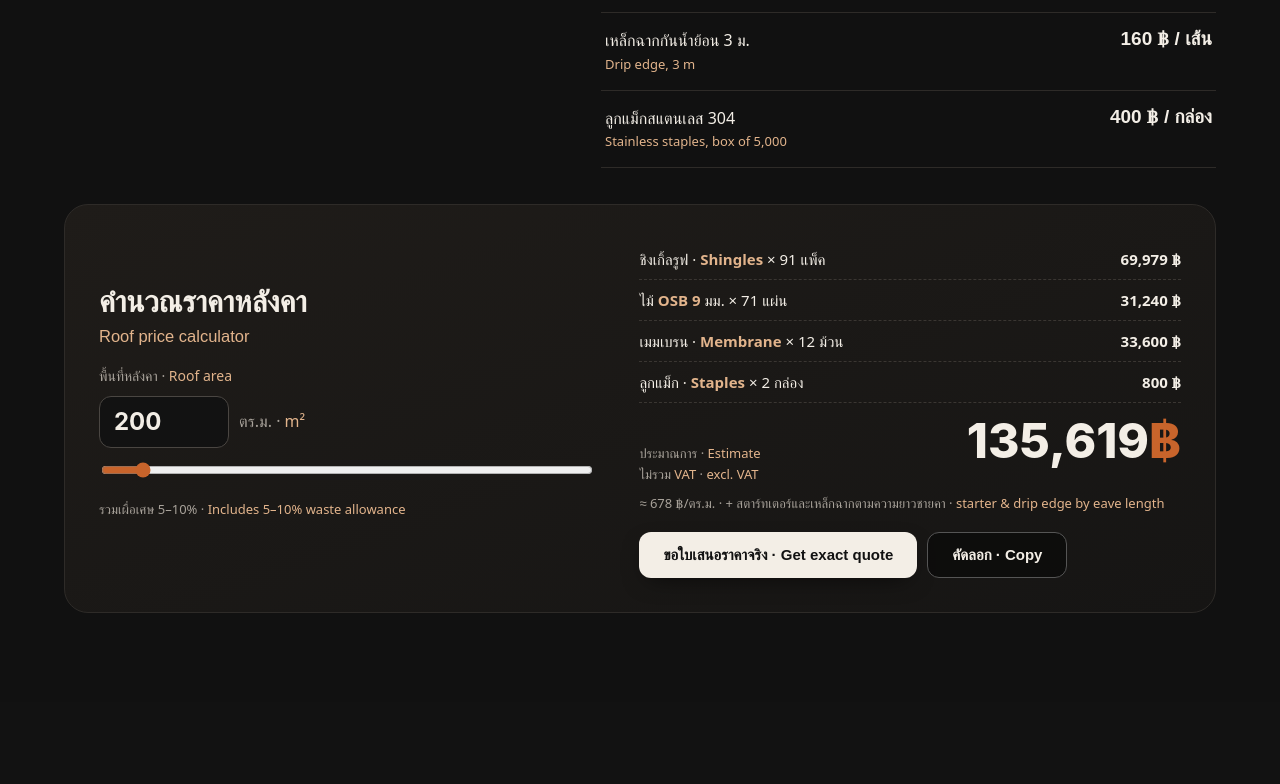
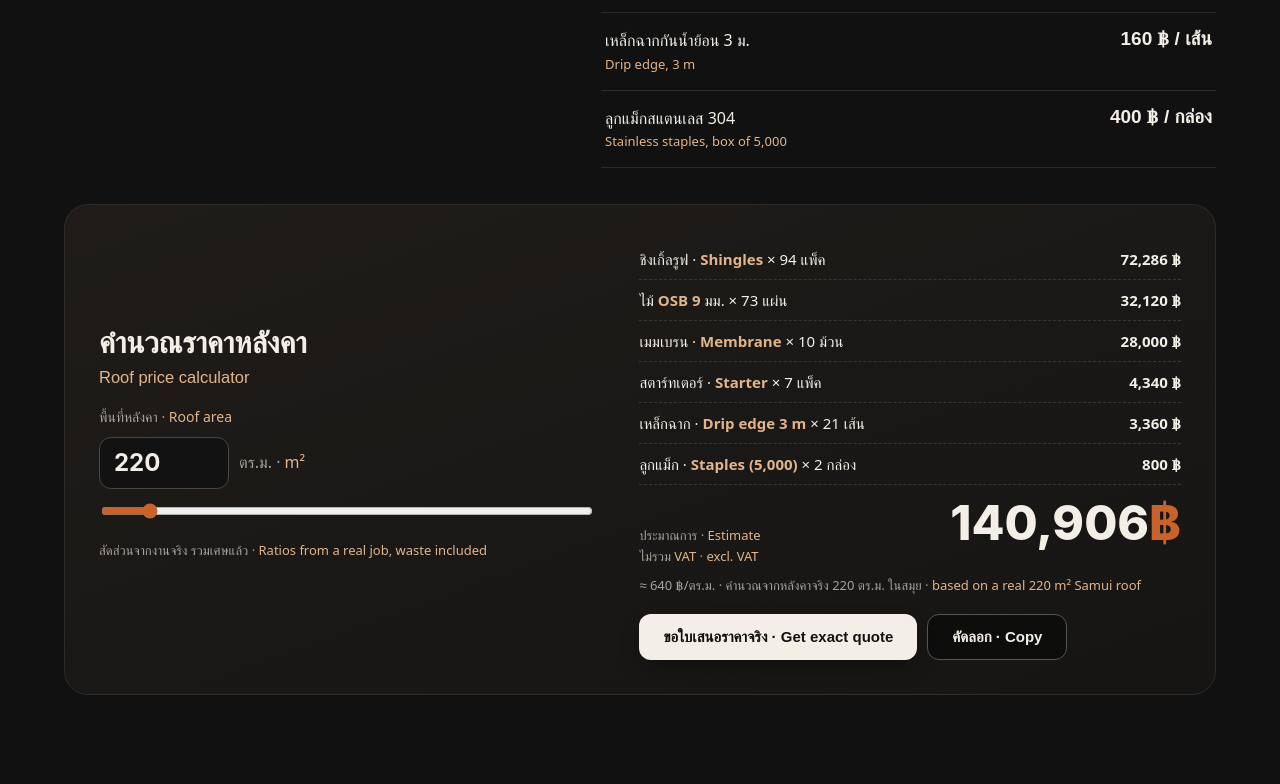
Before and after one commit to gaga-talk/samui-shingle-roof, a plain HTML site: page index.html in a window 1280 px wide. Shown: the part 2963-3747 px from the top of the page. Drawn offline with Linux system fonts and the light colour scheme; a web font is replaced by a local one.

Commit message:
Calibrate calculator to real 220 m2 invoice
Co-Authored-By: Claude Opus 5.5 <noreply@anthropic.com>
Claude-Session: https://claude.ai/code/session_01Tf6yeDYm4jiVh4JMoniBcq

```diff
--- a/index.html
+++ b/index.html
@@ -308,9 +308,9 @@ footer{padding:28px max(5vw,18px);border-top:1px solid var(--line);color:var(--m
     <div>
       <h3>คำนวณราคาหลังคา<span class="en">Roof price calculator</span></h3>
       <label for="m2">พื้นที่หลังคา · Roof area</label>
-      <div class="area"><input id="m2" type="number" inputmode="numeric" min="100" max="5000" step="10" value="200"><span>ตร.ม. · m²</span></div>
-      <input id="m2r" type="range" min="100" max="1500" step="10" value="200" aria-label="Roof area slider">
-      <p class="note" style="font-size:13px">รวมเผื่อเศษ 5–10% · Includes 5–10% waste allowance</p>
+      <div class="area"><input id="m2" type="number" inputmode="numeric" min="100" max="5000" step="10" value="220"><span>ตร.ม. · m²</span></div>
+      <input id="m2r" type="range" min="100" max="1500" step="10" value="220" aria-label="Roof area slider">
+      <p class="note" style="font-size:13px">สัดส่วนจากงานจริง รวมเศษแล้ว · Ratios from a real job, waste included</p>
     </div>
     <div class="res" aria-live="polite">
       <div id="lines"></div>
@@ -406,21 +406,19 @@ let sx=null;lbimg.addEventListener('touchstart',e=>{sx=e.touches[0].clientX},{pa
 slides.forEach((s,k)=>s.onclick=()=>{if(k!==cur){go(k);auto()}else lbOpen(k)});
 new IntersectionObserver(es=>{es.forEach(e=>{if(e.isIntersecting)auto();else clearInterval(timer)})}).observe(track);
 requestAnimationFrame(()=>go(0));
-{const P={sh:[769,2.32,1.05],osb:[440,2.977,1.05],mem:[2800,20,1.1],stp:[400,150,1]};
+{const R=[['ชิงเกิ้ลรูฟ · Shingles',94,769,'แพ็ค'],['ไม้ OSB 9 มม.',73,440,'แผ่น'],['เมมเบรน · Membrane',10,2800,'ม้วน'],['สตาร์ทเตอร์ · Starter',7,620,'แพ็ค'],['เหล็กฉาก · Drip edge 3 m',21,160,'เส้น'],['ลูกแม็ก · Staples (5,000)',2,400,'กล่อง']];
 const m2=document.getElementById('m2'),r=document.getElementById('m2r'),lines=document.getElementById('lines'),tot=document.getElementById('tot'),perm=document.getElementById('perm');let last='';
 const f=n=>n.toLocaleString('en-US');
-function calc(a){a=Math.max(0,Math.min(5000,+a||0));const q=k=>Math.ceil(a*P[k][2]/P[k][1]);
-const rows=[['ชิงเกิ้ลรูฟ · Shingles','sh','แพ็ค'],['ไม้ OSB 9 มม.','osb','แผ่น'],['เมมเบรน · Membrane','mem','ม้วน'],['ลูกแม็ก · Staples','stp','กล่อง']];
-let t=0;lines.innerHTML='';const txt=[`Samui Shingle Roof — ${a} m²`];
-rows.forEach(([n,k,u])=>{const c=a?q(k):0,v=c*P[k][0];t+=v;const d=document.createElement('div');d.className='ln';const s1=document.createElement('span');s1.textContent=`${n} × ${c} ${u}`;const s2=document.createElement('span');s2.textContent=f(v)+' ฿';d.append(s1,s2);lines.append(d);txt.push(`${n}: ${c} ${u} = ${f(v)} ฿`)});
+function calc(a){a=Math.max(0,Math.min(5000,+a||0));let t=0;lines.innerHTML='';const txt=[`Samui Shingle Roof — ${a} m²`];
+R.forEach(([n,q,pr,u])=>{const c=a?Math.max(1,Math.ceil(a*q/220-1e-9)):0,v=c*pr;t+=v;const d=document.createElement('div');d.className='ln';const s1=document.createElement('span');s1.textContent=`${n} × ${c} ${u}`;const s2=document.createElement('span');s2.textContent=f(v)+' ฿';d.append(s1,s2);lines.append(d);txt.push(`${n}: ${c} ${u} = ${f(v)} ฿`)});
 tot.innerHTML='';tot.append(f(t));const em=document.createElement('em');em.textContent='฿';tot.append(em);
-perm.textContent=a?`≈ ${f(Math.round(t/a))} ฿/ตร.ม. · + สตาร์ทเตอร์และเหล็กฉากตามความยาวชายคา · starter & drip edge by eave length`:'';
+perm.textContent=a?`≈ ${f(Math.round(t/a))} ฿/ตร.ม. · คำนวณจากหลังคาจริง 220 ตร.ม. ในสมุย · based on a real 220 m² Samui roof`:'';
 if(a&&a<100)perm.textContent='ขั้นต่ำ 100 ตร.ม. · Minimum order 100 m²';
 txt.push(`Total ≈ ${f(t)} ฿ (excl. VAT)`);last=txt.join('\n')}
 m2.addEventListener('input',()=>{r.value=Math.min(1500,Math.max(100,+m2.value||100));calc(m2.value)});
 r.addEventListener('input',()=>{m2.value=r.value;calc(r.value)});
 document.getElementById('cpy').addEventListener('click',async e=>{try{await navigator.clipboard.writeText(last);e.target.textContent='คัดลอกแล้ว ✓ Copied'}catch(_){e.target.textContent='—'}});
-calc(200)}
+calc(220);m2.value=220;r.value=220}
 // mark English text
 {const re=/[A-Za-z][A-Za-z0-9\s,.'’&()\/+:!?²%—–-]*[A-Za-z0-9.²)!?]|[A-Za-z]/g;const skip=new Set(['SCRIPT','STYLE','svg','SVG','TEXT']);
 const w=document.createTreeWalker(document.body,NodeFilter.SHOW_TEXT,{acceptNode:n=>{let p=n.parentElement;if(!p||p.closest('.logo,svg,script,style,.lat,.price,#lb,.vizname b,.btn,.stage,.cta'))return NodeFilter.FILTER_REJECT;return /[A-Za-z]/.test(n.nodeValue)&&/[฀-๿]/.test((p.closest('h1,h2,h3,li,p,td,a,figcaption,div,button,span')||p).textContent)?NodeFilter.FILTER_ACCEPT:NodeFilter.FILTER_REJECT}});
```
